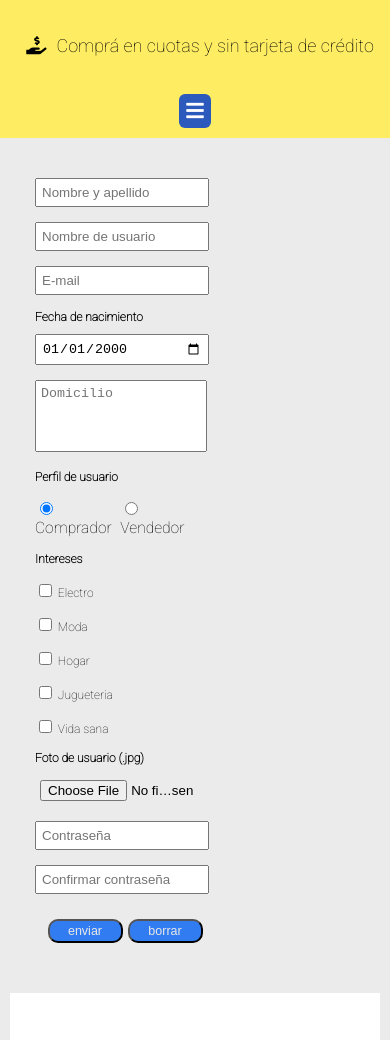
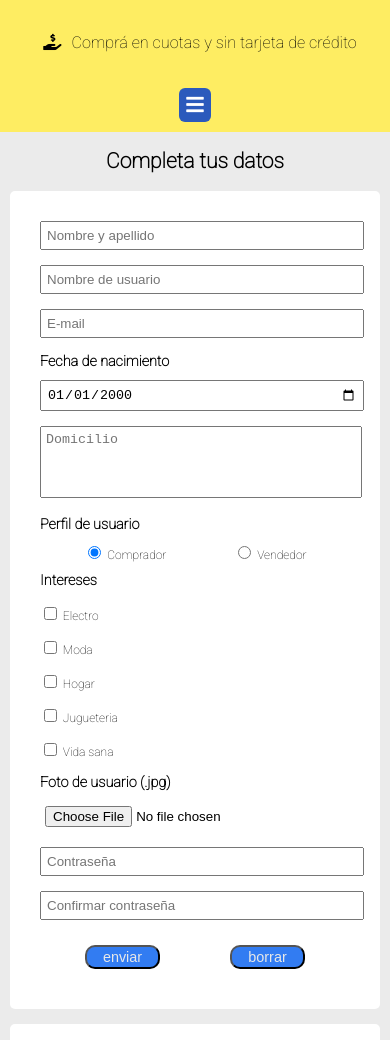
Before and after one commit to fede-veloper/mercado-liebre, a website: page views/register.html in a window 390 px wide. Shown: the part 59-1099 px from the top of the page. Drawn offline with Linux system fonts and the light colour scheme.

Commit message:
mejora-estilos-registro

```diff
--- a/public/css/styles.css
+++ b/public/css/styles.css
@@ -28,6 +28,7 @@ footer {
     padding: 20px;
     margin: 10px;
     background-color: white;
+    border-radius: 5px;
 }
 
 footer i {
@@ -159,36 +160,6 @@ article {
     flex-wrap: wrap;
 }
 
-#botones-register {
-    display: flex;
-    justify-content: space-around;
-    padding: 10px;
-    width: 37.5%;
-}
-
-#botones-register button {
-    width: 75px;
-    padding: 5px 5px;
-    color: rgb(232, 232, 232);
-    background-color: rgb(50, 124, 242);
-    border-radius: 10px;
-    font-size: 17.5px;
-}
-
-#botones-register button:hover {
-    background-color: rgb(40, 97, 187);
-    color: rgb(255, 255, 255);
-    transition-property: background-color, color;
-    transition-duration: 0.5s;
-}
-
-#perfil-register {
-    display: flex;
-    justify-content: space-around;
-    width: 37.5%;
-    font-size: 1.3em;
-}
-
 #form-singup {
     display: flex;
     flex-direction: column;
@@ -262,9 +233,87 @@ article {
     position: absolute;
 }
 
+/* form-register */
+#main-register {
+    display: flex;
+    justify-content: center;
+    padding-bottom: 15px;
+}
+
+main h2 {
+    font-size: 2em;
+    font-weight: bold;
+    text-align: center;
+}
+
+#form-container-register {
+    width: 35%;
+    background-color: rgb(255, 255, 255);
+    border-radius: 5px;
+}
+
+#perfil-register {
+    display: flex;
+    justify-content: space-around;
+    font-size: 1.3em;
+    padding: 10px;
+}
+
+#button-register {
+    display: flex;
+    justify-content: space-around;
+    padding: 10px;
+}
+
+#button-register button {
+    width: 75px;
+    padding: 5px 5px;
+    color: rgb(232, 232, 232);
+    background-color: rgb(50, 124, 242);
+    border-radius: 10px;
+    font-size: 17.5px;
+}
+
+#button-register button:hover {
+    background-color: rgb(40, 97, 187);
+    color: rgb(255, 255, 255);
+    transition-property: background-color, color;
+    transition-duration: 0.5s;
+}
+
+.title-register {
+    font-size: 1.3em;
+    margin-bottom: 10px;
+    font-weight: bolder;
+}
+
 .form-register {
-    padding: 30px 25px;
+    padding: 30px;
 }
+
+.form-control-register {
+    margin-bottom: 15px;
+}
+
+.form-control-register label {
+    display: block;
+}
+
+.form-control-register input, .form-control-register textarea {
+    width: 95%;
+    padding: 5px;
+    resize: none;
+}
+
+.form-control-register input:invalid, .form-control-register textarea:invalid {
+    border: 3px solid rgb(255, 0, 0);
+}
+
+.form-control-check-register label {
+    display: block;
+    margin-bottom: 15px;
+}
+/* form-register */
 
 .singup-input, #singup-button {
     width: 50%;
@@ -278,58 +327,21 @@ article {
 }
 
 .singup-input input:invalid {
-    background-color: rgb(254, 215, 217);
-}
-
-.titulo {
-    font-size: 17.5px;
-    margin-bottom: 10px;
-    width: 50%;
-    font-weight: bolder;
-}
-
-.form-control {
-    width: 50%;
-    margin-bottom: 15px;
-}
-
-.form-control input, .form-control textarea {
-    width: 75%;
-    padding: 5px;
-    resize: none;
-}
-
-.form-control input:invalid, .form-control textarea:invalid {
-    background-color: rgb(254, 215, 217);
-}
-
-.form-control label {
-    width: 100%;
-    display: block;
-}
-
-.form-control-check label {
-    display: block;
-    margin-bottom: 15px;
+    border: 3px solid rgb(255, 0, 0);
 }
 
 .descripcion-producto .descripciones {
     display: none;
 }
 
-@media (max-width: 870px) {
+@media (max-width: 942px) {
     header nav {
         display: none;
     }
 
-    .form-control input, .form-control textarea {
+    .form-control-register input, .form-control-register textarea {
         width: 100%;
         resize: none;
-    }
-
-    .titulo {
-        font-weight: bolder;
-        font-size: 12px;
     }
 
     #logo, #barra-busqueda {
@@ -342,20 +354,44 @@ article {
     }
 
     #texto-cabecera {
+        font-size: 0.9em;
         width: 100%;
     }
 
-    #botones-register, #perfil-register {
-        width: 50%;
+    /* form-register */
+    #main-register {
+        display: flex;
+        justify-content: center;
+        padding-bottom: 5px;
     }
 
-    #botones-register button {
-        padding: 3px 1px;
-        font-size: 12.5px;
+    main h2 {
+        font-size: 1.75em;
+        font-weight: bold;
+        text-align: center;
     }
+
+    .title-register {
+        font-size: 1.2em;
+    }
+
+    #perfil-register {
+        font-size: 1em;
+    }
+
+    #form-container-register {
+        width: 100%;
+    }
+
+    #button-register button {
+        padding: 2px 1px;
+        font-size: 1.2em;
+        width: 75px;
+    }
+    /* form-register */
 }
 
-@media (min-width: 870px) {
+@media (min-width: 942px) {
     article {
         width: 45%;
     }
@@ -373,7 +409,7 @@ article {
     }
 
     #texto-cabecera p {
-        font-size: 1em;
+        font-size: 1.2em;
     }
 
     #ultima-vista, #ofertas {
--- a/views/register.html
+++ b/views/register.html
@@ -7,7 +7,7 @@
     <link rel="stylesheet" href="/css/styles.css"/>
     <link href="https://fonts.googleapis.com/css2?family=Roboto:wght@100&display=swap" rel="stylesheet">
     <link href="https://cdnjs.cloudflare.com/ajax/libs/font-awesome/5.15.3/css/all.min.css" rel="stylesheet" />
-    <title>Registro</title>
+    <title>Registro en Mercado Liebre</title>
 </head>
 <body>
     <header>
@@ -51,25 +51,28 @@
         </div>
     </header>
     <main>
+        <h2>Completa tus datos</h2>
+        <div id="main-register">
+            <div id="form-container-register">
                 <form action="" method="POST" class="form-register">
-            <div class="form-control">
+                    <div class="form-control-register">
                         <input type="text" name="nombre-apellido" placeholder="Nombre y apellido" minlength="8">
                     </div>
-            <div class="form-control">
+                    <div class="form-control-register">
                         <input type="text" name="nombre-usuario" placeholder="Nombre de usuario" minlength="3">
                     </div>
-            <div class="form-control">
+                    <div class="form-control-register">
                         <input type="email" name="e-mail" placeholder="E-mail" minlength="10">
                     </div>
-            <div class="form-control">
-                <label class="titulo">Fecha de nacimiento</label>
+                    <div class="form-control-register">
+                        <label class="title-register">Fecha de nacimiento</label>
                         <input type="date" name="fecha-nacimiento" value="2000-01-01" min="1921-01-01" max="2005-01-01">
                     </div>
-            <div class="form-control">
+                    <div class="form-control-register">
                         <textarea type="text" name="domicilio" rows="4" placeholder="Domicilio" minlength="10"></textarea>
                     </div>
                     <div class="form-control-check">
-                <label class="titulo">Perfil de usuario</label>
+                        <label class="title-register">Perfil de usuario</label>
                         <div id="perfil-register">
                             <label>
                                 <input type="radio" name="perfil-usuario" value="Comprador" checked>
@@ -81,8 +84,8 @@
                             </label>
                         </div>
                     </div>
-            <div class="form-control-check">
-                <label class="titulo">Intereses</label>
+                    <div class="form-control-check-register">
+                        <label class="title-register">Intereses</label>
                         <label>
                             <input type="checkbox" name="intereses" value="Electro">
                             Electro
@@ -104,21 +107,23 @@
                             Vida sana
                         </label>
                     </div>
-            <div class="form-control">
-                <label class="titulo">Foto de usuario (.jpg)</label>
+                    <div class="form-control-register">
+                        <label class="title-register">Foto de usuario (.jpg)</label>
                         <input type="file" name="foto" accept=".jpg">
                     </div>
-            <div class="form-control">
+                    <div class="form-control-register">
                         <input type="password" name="password-usuario" placeholder="Contraseña" minlength="8">
                     </div>
-            <div class="form-control">
+                    <div class="form-control-register">
                         <input type="password" name="password-usuario" placeholder="Confirmar contraseña" minlength="8">
                     </div>
-            <div id="botones-register">
-                <button type="submit" class="button-form">enviar</button>
-                <button type="reset" class="button-form">borrar</button>
+                    <div id="button-register">
+                        <button type="submit">enviar</button>
+                        <button type="reset">borrar</button>
                     </div>
                 </form>
+            </div>
+        </div>
     </main>
     <footer>
         <div id="footer-desktop">
```
Lines whose indentation alone changed are shown as unchanged.
